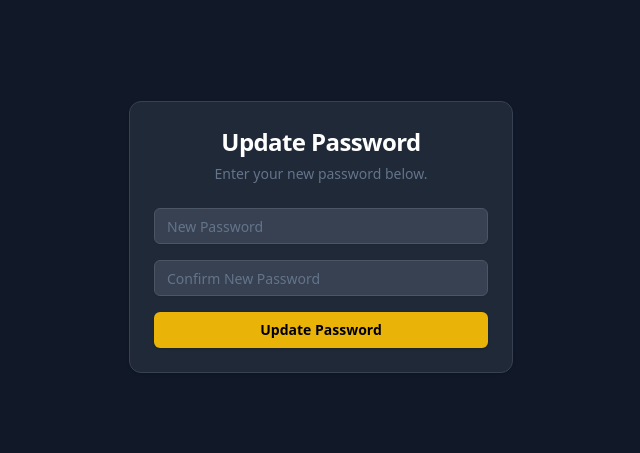
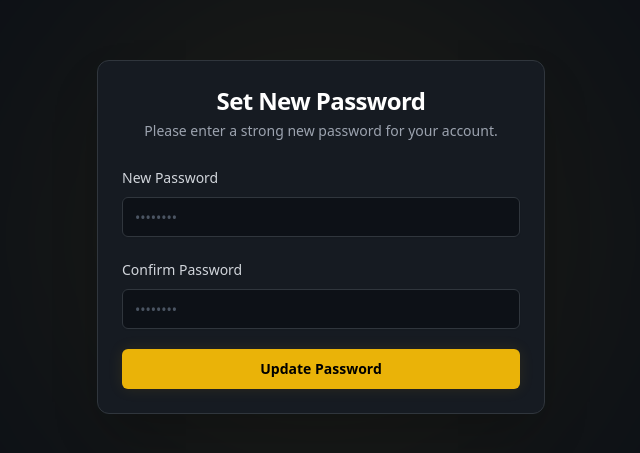
Before and after one commit to aryandive/WorkStation, a Next.js app: page /update-password in a window 1280 px wide. Shown: the part 163-616 px from the top of the page, without its empty margins (319-959 px from the left). Built offline with nearby package versions, Linux system fonts and the light colour scheme; no server answers.

Commit message:
reset password

```diff
--- a/app/api/send-welcome/route.js
+++ b/app/api/send-welcome/route.js
@@ -4,15 +4,30 @@ import { NextResponse } from 'next/server';
 
 export async function POST(req) {
   try {
-    // We moved the initialization inside the function!
-    // Now it only runs when the webhook is triggered.
+    // 1. Get the massive payload from Supabase
+    const payload = await req.json();
+
+    // 2. Extract the old row data and the new row data
+    const { record, old_record } = payload;
+
+    // 3. STOP: If they were already confirmed before this update, do not send the email again!
+    if (old_record?.email_confirmed_at != null) {
+      return NextResponse.json({ message: 'Email already confirmed previously. Skipping.' }, { status: 200 });
+    }
+
+    // 4. STOP: If they still aren't confirmed, do not send the welcome email yet!
+    if (record?.email_confirmed_at == null) {
+       return NextResponse.json({ message: 'Email not confirmed yet. Skipping.' }, { status: 200 });
+    }
+
+    // 5. If they pass the checks, initialize Resend and grab their email
     const resend = new Resend(process.env.RESEND_API_KEY);
+    const userEmail = record.email;
 
-    const { email } = await req.json();
-
+    // 6. Send the beautiful Welcome Email
     const data = await resend.emails.send({
       from: 'Aryan from SyncFlowState <admin@syncflowstate.com>',
-      to: [email],
+      to: [userEmail],
       subject: 'Welcome to the zone, Friend. 🌊',
       react: WelcomeEmail(),
     });
--- a/app/login/page.js
+++ b/app/login/page.js
@@ -107,12 +107,12 @@ function LoginForm() {
                         <div className="space-y-2">
                             <div className="flex items-center justify-between">
                                 <Label htmlFor="password" className="text-gray-300 font-medium">Password</Label>
-                                <Link
+                                <a
                                     href="/forgot-password"
                                     className="text-xs text-yellow-500 hover:text-yellow-400 transition-colors"
                                 >
                                     Forgot password?
-                                </Link>
+                                </a>
                             </div>
                             <div className="relative">
                                 <Input
--- a/app/update-password/page.js
+++ b/app/update-password/page.js
@@ -2,7 +2,9 @@ import { createClient } from '@/utils/supabase/server';
 import { redirect } from 'next/navigation';
 import { Button } from '@/components/ui/button';
 import { Input } from '@/components/ui/input';
+import { Label } from '@/components/ui/label';
 import { Card, CardContent, CardDescription, CardHeader, CardTitle } from '@/components/ui/card';
+import { AlertCircle } from 'lucide-react';
 
 export default async function UpdatePassword({ searchParams }) {
     const sp = await searchParams;
@@ -16,7 +18,14 @@ export default async function UpdatePassword({ searchParams }) {
             return redirect('/update-password?message=Passwords do not match');
         }
 
+        if (password.length < 6) {
+             return redirect('/update-password?message=Password must be at least 6 characters long');
+        }
+
         const supabase = await createClient();
+
+        // Because the user clicked the link in their email,
+        // Supabase has already securely logged them in via the /auth/callback route.
         const { error } = await supabase.auth.updateUser({
             password: password
         });
@@ -25,42 +34,61 @@ export default async function UpdatePassword({ searchParams }) {
             return redirect(`/update-password?message=${encodeURIComponent(error.message)}`);
         }
 
-        return redirect('/?message=Password updated successfully');
+        // Successfully updated! Send them to the app (or login)
+        return redirect('/?message=Password updated successfully! Welcome back.');
     };
 
     return (
-        <div className="flex items-center justify-center min-h-screen bg-gray-900">
-            <Card className="w-full max-w-sm bg-gray-800 border-gray-700 text-white">
-                <CardHeader className="text-center">
-                    <CardTitle className="text-2xl font-bold">Update Password</CardTitle>
-                    <CardDescription>Enter your new password below.</CardDescription>
+        <div className="min-h-screen flex items-center justify-center bg-[#0D1117] px-4 py-12 relative overflow-hidden">
+            {/* Background Decoration (Subtle Glow) */}
+            <div className="absolute top-1/2 left-1/2 -translate-x-1/2 -translate-y-1/2 w-[600px] h-[600px] bg-yellow-500/5 rounded-full blur-[100px] pointer-events-none" />
+
+            <Card className="w-full max-w-md bg-[#161B22] border-[#30363D] shadow-2xl relative z-10">
+                <CardHeader className="space-y-1 text-center pb-2">
+                    <CardTitle className="text-2xl font-bold text-white tracking-tight">
+                        Set New Password
+                    </CardTitle>
+                    <CardDescription className="text-gray-400">
+                        Please enter a strong new password for your account.
+                    </CardDescription>
                 </CardHeader>
-                <CardContent className="space-y-4">
-                    <form action={updatePassword} className="space-y-4">
+
+                <CardContent className="space-y-4 pt-4">
+                    {/* Error Message Display */}
+                    {sp?.message && (
+                        <div className="bg-red-900/20 border border-red-500/50 rounded-md p-3 flex items-start gap-3 text-red-200 text-sm animate-in fade-in slide-in-from-top-1">
+                            <AlertCircle className="w-5 h-5 text-red-500 shrink-0" />
+                            <span>{sp.message}</span>
+                        </div>
+                    )}
+
+                    <form action={updatePassword} className="space-y-5">
+                        <div className="space-y-2">
+                            <Label htmlFor="password" className="text-gray-300 font-medium">New Password</Label>
                             <Input
                                 type="password"
                                 name="password"
-                            placeholder="New Password"
+                                id="password"
+                                placeholder="••••••••"
                                 required
-                            className="bg-gray-700 border-gray-600 placeholder-gray-400"
+                                className="bg-[#0D1117] border-[#30363D] text-white placeholder:text-gray-600 focus:border-yellow-500/50 focus:ring-yellow-500/20 transition-all h-10"
                             />
+                        </div>
+                        <div className="space-y-2">
+                            <Label htmlFor="confirmPassword" className="text-gray-300 font-medium">Confirm Password</Label>
                             <Input
                                 type="password"
                                 name="confirmPassword"
-                            placeholder="Confirm New Password"
+                                id="confirmPassword"
+                                placeholder="••••••••"
                                 required
-                            className="bg-gray-700 border-gray-600 placeholder-gray-400"
+                                className="bg-[#0D1117] border-[#30363D] text-white placeholder:text-gray-600 focus:border-yellow-500/50 focus:ring-yellow-500/20 transition-all h-10"
                             />
-                        <Button type="submit" className="w-full bg-yellow-500 hover:bg-yellow-600 text-black font-bold">
+                        </div>
+                        <Button type="submit" className="w-full bg-yellow-500 text-black hover:bg-yellow-400 font-bold h-10 transition-all shadow-[0_0_15px_rgba(234,179,8,0.1)] hover:shadow-[0_0_20px_rgba(234,179,8,0.3)] mt-2">
                             Update Password
                         </Button>
                     </form>
-
-                    {sp?.message && (
-                        <p className="mt-4 p-4 bg-red-900/50 text-red-300 text-center rounded-md">
-                            {sp.message}
-                        </p>
-                    )}
                 </CardContent>
             </Card>
         </div>
--- a/middleware.js
+++ b/middleware.js
@@ -26,6 +26,8 @@ export async function middleware(req) {
         '/',
         '/login',
         '/signup',
+        '/forgot-password',
+        '/update-password',
         '/pricing',
         '/contact',
         '/terms',
```
Lines whose indentation alone changed are shown as unchanged.
